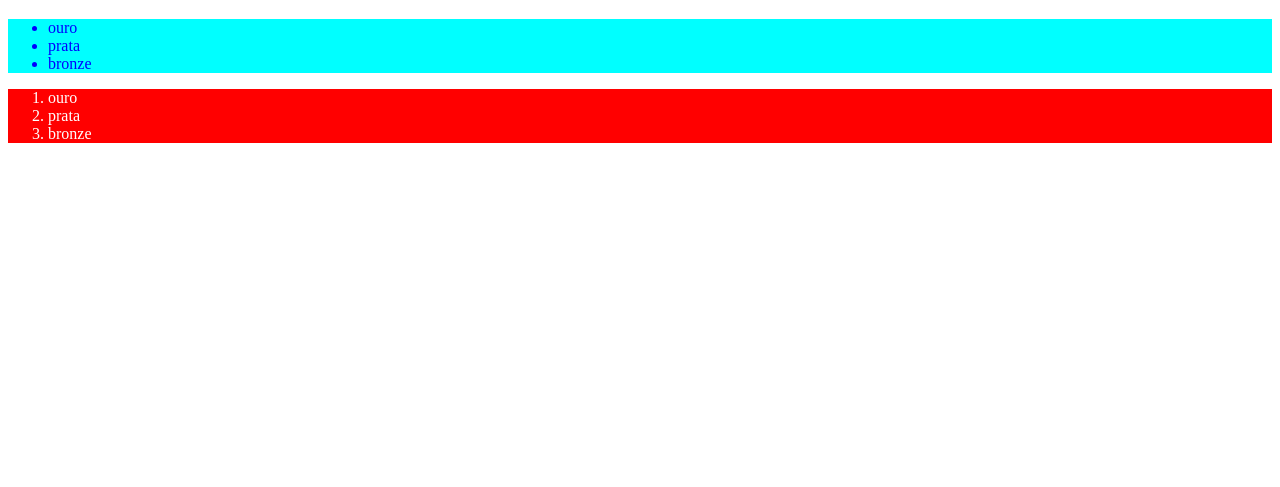
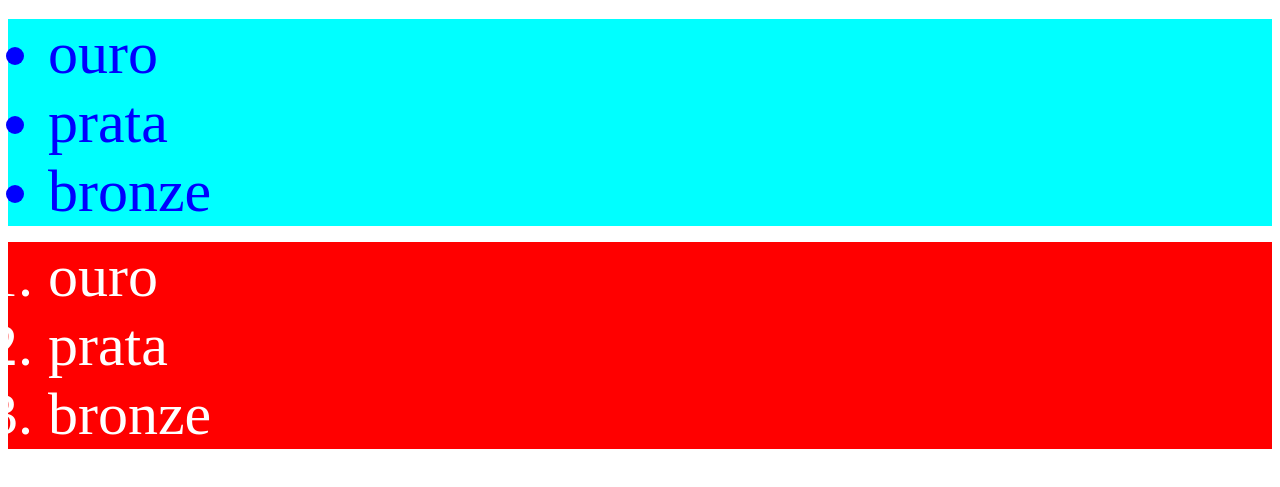
Before and after one commit to hugo4500000/meu-1-saite-, a plain HTML site: page index.html in a window 1280 px wide. Shown: the part 61-548 px from the top of the page. Drawn offline with Linux system fonts and the light colour scheme.

Commit message:
hgxhgcfgngvbn

```diff
--- a/index.html
+++ b/index.html
@@ -23,6 +23,107 @@
         <li>bronze</li>
     </ol>
 <style>
+    ul {
+        background-color: aqua;
+        color: blue;
+
+    }
+
+
+li
+{
+    font-size: 60px;
+    gap: 30px;
+}
+
+
+
+
+
+
+
+
+
+
+
+
+
+
+
+
+
+
+
+
+
+
+
+
+
+
+
+
+
+
+
+
+
+
+
+
+
+
+
+
+
+
+
+
+
+
+
+
+
+
+
+
+
+
+
+
+
+
+
+
+
+
+
+
+
+
+
+
+
+
+
+
+
+
+
+
+
+
+
+
+
+
+
+
+
+
+
+=======
+<style>
 ul {
     background-color: aqua;
     color: blue;
@@ -34,6 +135,7 @@ ol {
     color: white;
 
 }
+>>>>>>> 02a5db211c212c621d9a5fc2dae2ebed80a71926
 </style>
 
 
```
